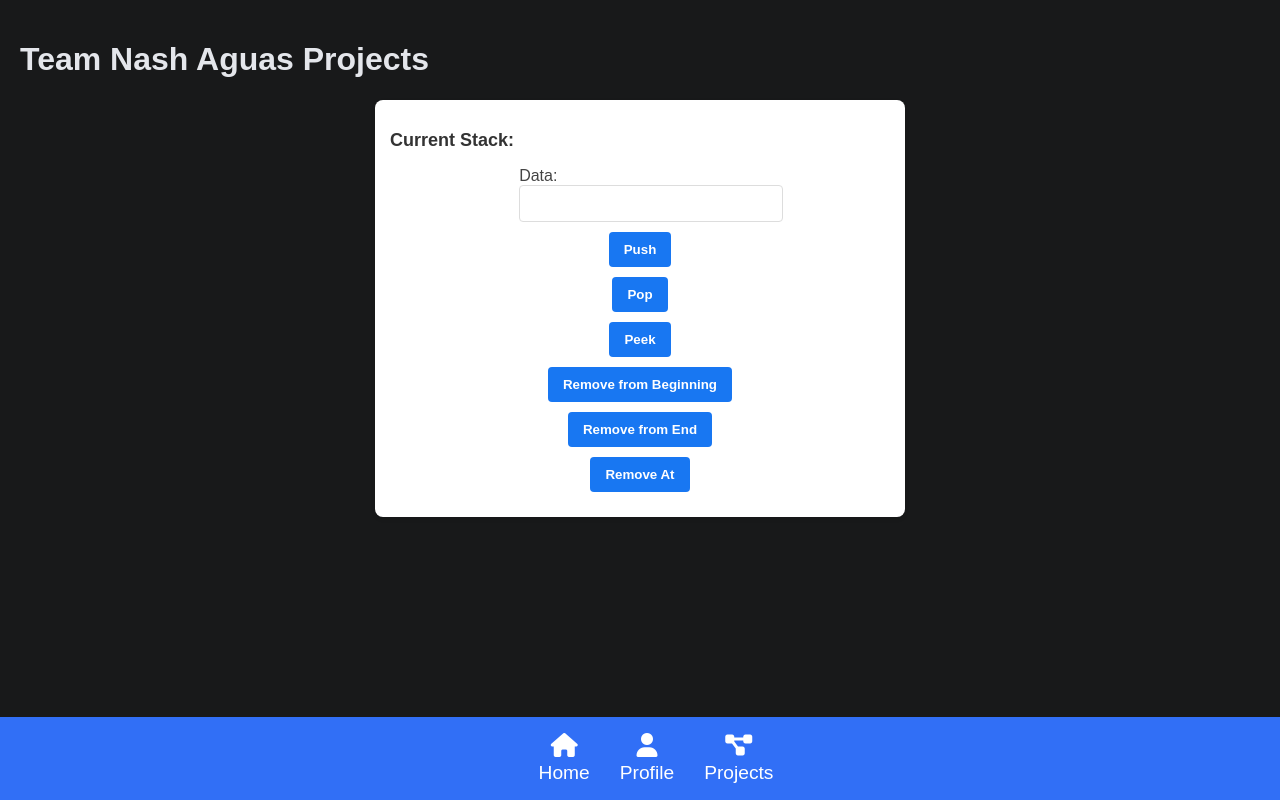
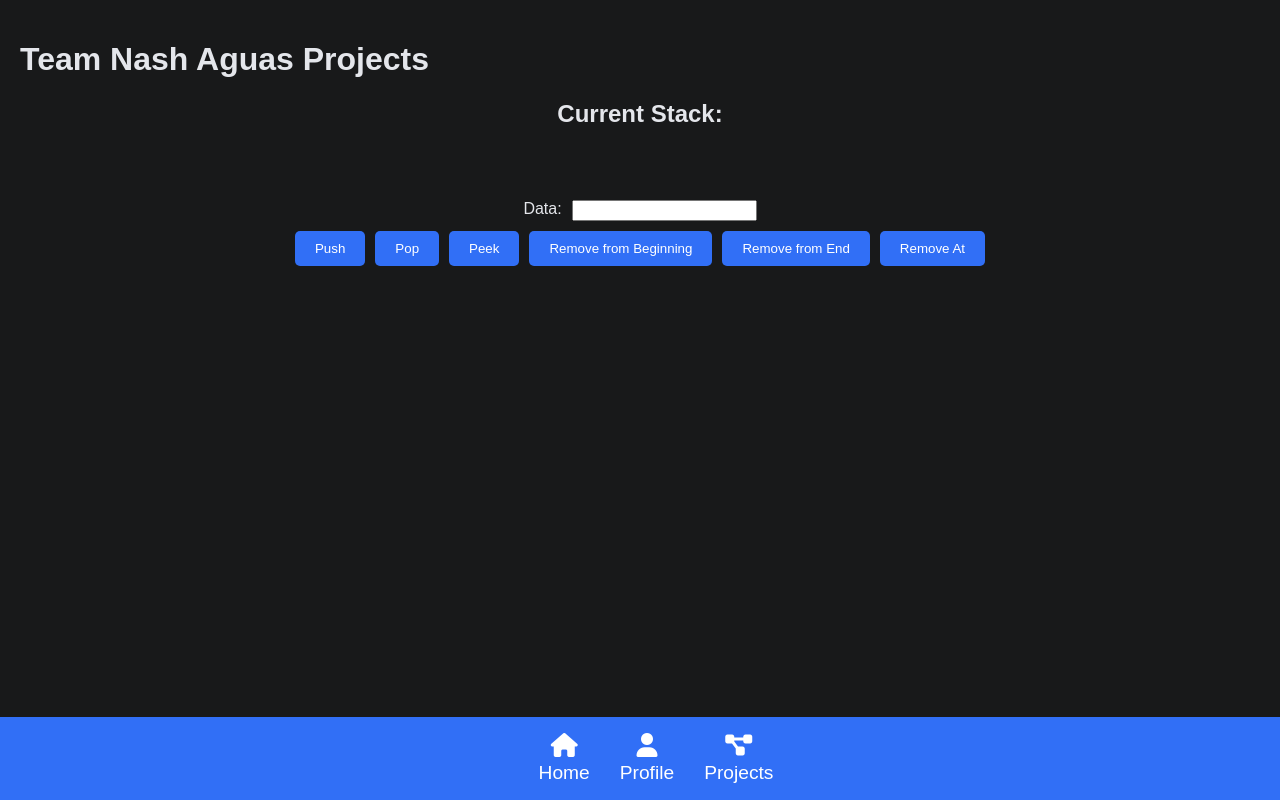
Before and after one commit to johndeviscuyos/DSA, a Flask app: page /projects in a window 1280 px wide. Run offline with Flask 3, Linux system fonts and the light colour scheme.

Commit message:
added transition effects and changed the layout

```diff
--- a/templates/projects.html
+++ b/templates/projects.html
@@ -14,11 +14,23 @@
       display: flex;
       flex-direction: column;
       min-height: 100vh;
+      opacity: 0; /* Initially hidden */
+      transition: opacity 0.5s ease-in-out; /* Add transition for body */
+    }
+
+    body.fade-in {
+      opacity: 1; /* Shown on load */
     }
 
     .container {
       padding: 20px;
       flex: 1;
+      opacity: 0; /* Initially hidden */
+      transition: opacity 0.5s ease-in-out; /* Add transition for container */
+    }
+
+    body.fade-in .container {
+      opacity: 1; /* Shown on load */
     }
 
     nav {
@@ -40,6 +52,11 @@
       display: flex;
       flex-direction: column;
       align-items: center;
+      transition: opacity 0.5s ease-in-out; /* Add transition for nav links */
+    }
+
+    nav a:hover {
+      opacity: 0.7;
     }
 
     nav i {
@@ -49,95 +66,54 @@
 
     h1 {
       color: #e4e6eb;
+      opacity: 0; /* Initially hidden */
+      transition: opacity 0.5s ease-in-out; /* Add transition for h1 */
     }
 
-    .profile-image {
-      width: 150px;
-      height: 150px;
-      border-radius: 50%;
-      overflow: hidden;
-      border: 5px solid #33a351;
-      margin: 20px auto;
+    body.fade-in h1 {
+      opacity: 1; /* Shown on load */
     }
 
-    .profile-image img {
-      width: 100%;
-      height: 100%;
-      object-fit: cover;
-    }
-
-    ul {
-      list-style-type: none;
-      padding: 0;
-    }
-
-    li {
-      background-color: #242526;
-      margin: 10px 0;
-      padding: 10px;
-      border-radius: 5px;
-    }
-
-
-    /* Stack Visualization Styles (Facebook Post Style) */
     .stack-container {
-      background-color: #fff;
-      padding: 15px;
-      border-radius: 8px;
-      box-shadow: 0 2px 4px rgba(0, 0, 0, 0.1);
-      width: 500px;
-      margin: 20px auto;
-      color: #333;
+      display: flex;
+      flex-direction: column;
+      align-items: center;
+      justify-content: center;
+      gap: 20px; /* Add consistent spacing between elements */
+      margin-top: 20px;
     }
 
     .stack-container h2 {
-      color: #333;
-      margin-bottom: 10px;
-      font-size: 18px;
-      font-weight: bold;
-    }
-
-    .stack-container p {
-      font-size: 16px;
-      margin-bottom: 15px;
-      color: #333;
-      line-height: 1.5;
+      margin: 0;
     }
 
     .stack-container form {
+      width: 100%; /* Ensure form takes the container width */
       display: flex;
       flex-direction: column;
-      align-items: center; /* Center the form elements */
+      align-items: center;
+      gap: 10px; /* Add spacing between form elements */
     }
 
-    .stack-container label {
-      margin-bottom: 5px;
-      color: #444;
-      align-self: flex-start; /* Align label to the left */
-    }
-
-    .stack-container input[type="text"] {
-      padding: 10px;
-      border: 1px solid #ddd;
-      border-radius: 4px;
-      margin-bottom: 10px;
-      color: #000;
-      width: 100%; /* Make input field take full width */
+    .stack-container form div {
+      width: 100%; /* Make input container width consistent */
+      display: flex;
+      justify-content: center;
+      gap: 10px; /* Add spacing between input and label */
     }
 
     .stack-container button {
-      background-color: #1877f2;
+      padding: 10px 20px;
+      border: none;
+      background-color: #316FF6;
       color: white;
-      padding: 10px 15px;
-      border: none;
-      border-radius: 4px;
+      border-radius: 5px;
       cursor: pointer;
-      font-weight: bold;
-      margin-bottom: 10px;
+      transition: background-color 0.3s ease;
     }
 
     .stack-container button:hover {
-      background-color: #166fe5;
+      background-color: #254c9b;
     }
   </style>
 </head>
@@ -155,7 +131,7 @@
           <label for="data">Data:</label>
           <input type="text" name="data" id="data">
         </div>
-        <div style="display: flex; flex-direction: column; align-items: center;">
+        <div>
           <button type="submit" name="push">Push</button>
           <button type="submit" name="pop">Pop</button>
           <button type="submit" name="peek">Peek</button>
@@ -167,7 +143,6 @@
     </div>
 
   </div>
-
   <nav>
     <a href="{{ url_for('home') }}">
       <i class="fas fa-home"></i>
@@ -182,5 +157,21 @@
       Projects
     </a>
   </nav>
+
+  <script>
+    document.addEventListener('DOMContentLoaded', function () {
+      document.body.classList.add('fade-in');
+      const links = document.querySelectorAll('a');
+      links.forEach(link => {
+        link.addEventListener('click', function (event) {
+          event.preventDefault();
+          document.body.classList.remove('fade-in');
+          setTimeout(() => {
+            window.location.href = this.href;
+          }, 500);
+        });
+      });
+    });
+  </script>
 </body>
 </html>
```
